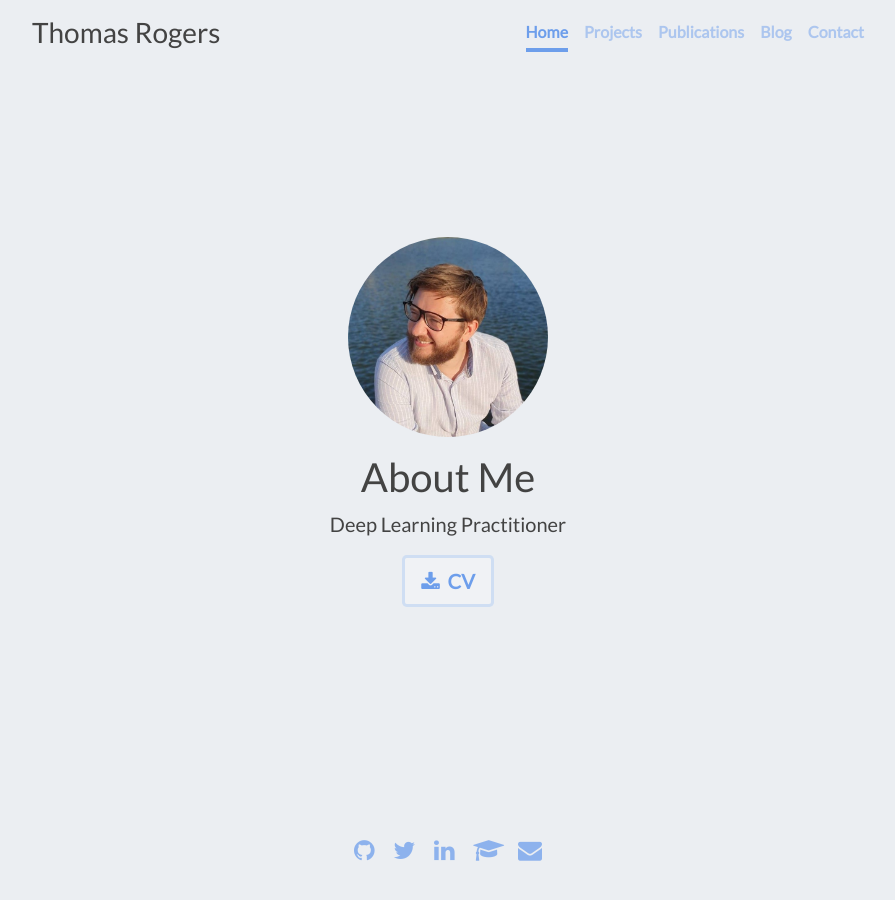
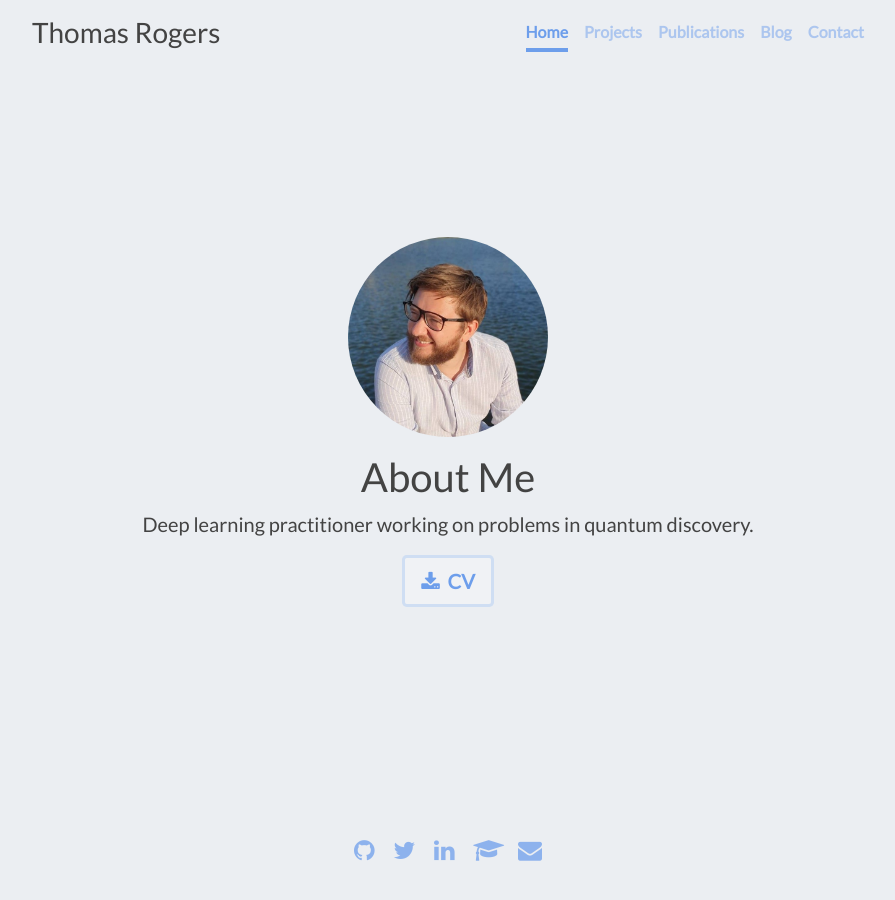
Before and after one commit to TWRogers/twrogers.github.io, a Jekyll site: the page built from index.md, in a window 1280 px wide. Shown: the whole page, without its empty margins (192-1087 px from the left). Built offline with Jekyll 4.4.1, drawn with Linux system fonts in a browser that asks for light colours.

Commit message:
Update index.md

```diff
--- a/index.md
+++ b/index.md
@@ -10,7 +10,7 @@
 <img src="{{ './assets/images/me.jpg' | relative_url }}" class="rounded-circle" width="200px">
 <br>
 <h1 class="cover-heading">About Me</h1>
-<p class="lead">Deep Learning Practitioner</p>
+<p class="lead">Deep learning practitioner working on problems in quantum discovery.</p>
 
   <a href="{{ './assets/docs/thomas_rogers_cv.pdf' | relative_url }}" class="btn btn-lg btn-secondary">
   <i class="fa fa-download" aria-hidden="true"></i>&nbsp; CV</a>
```
